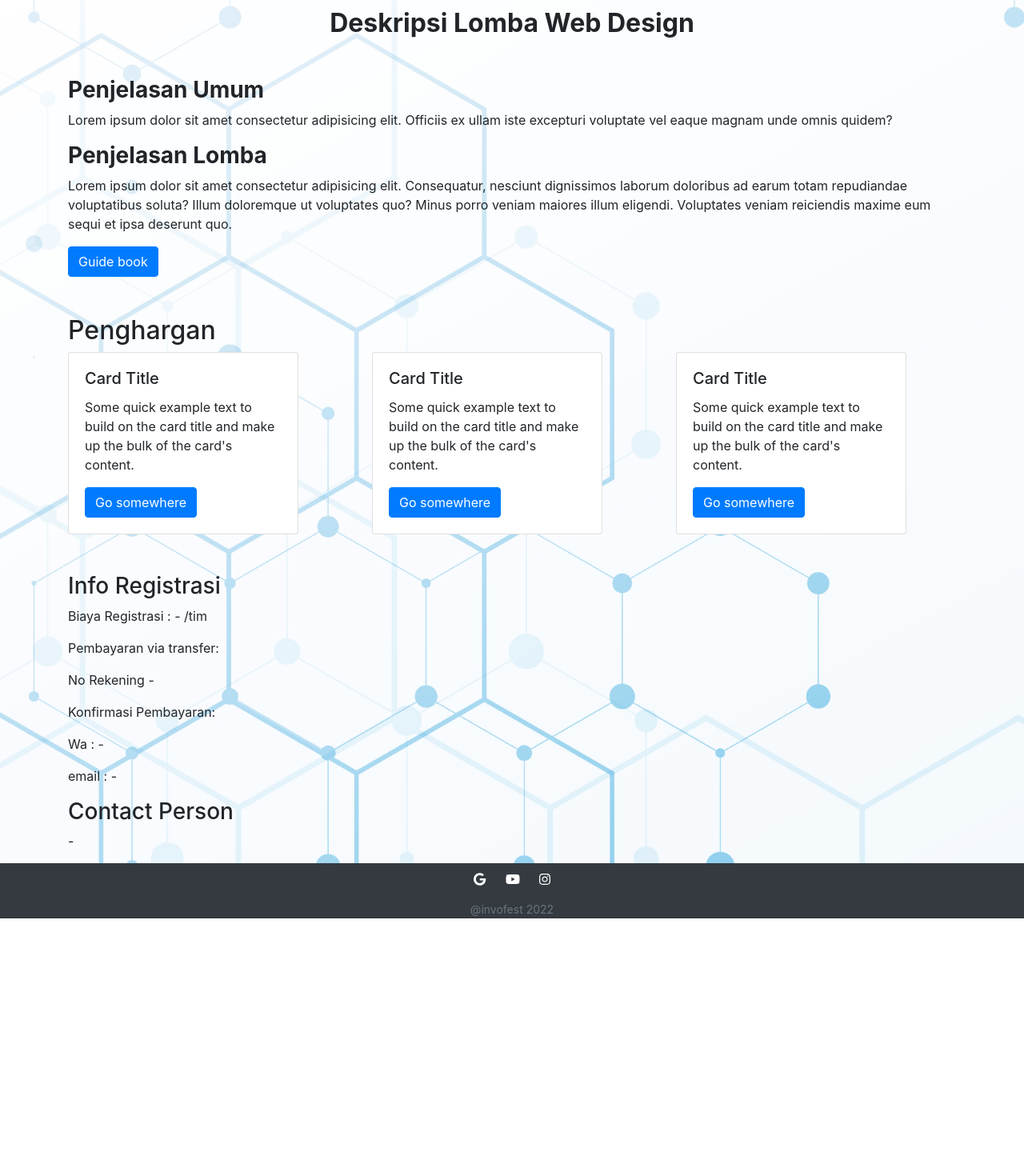
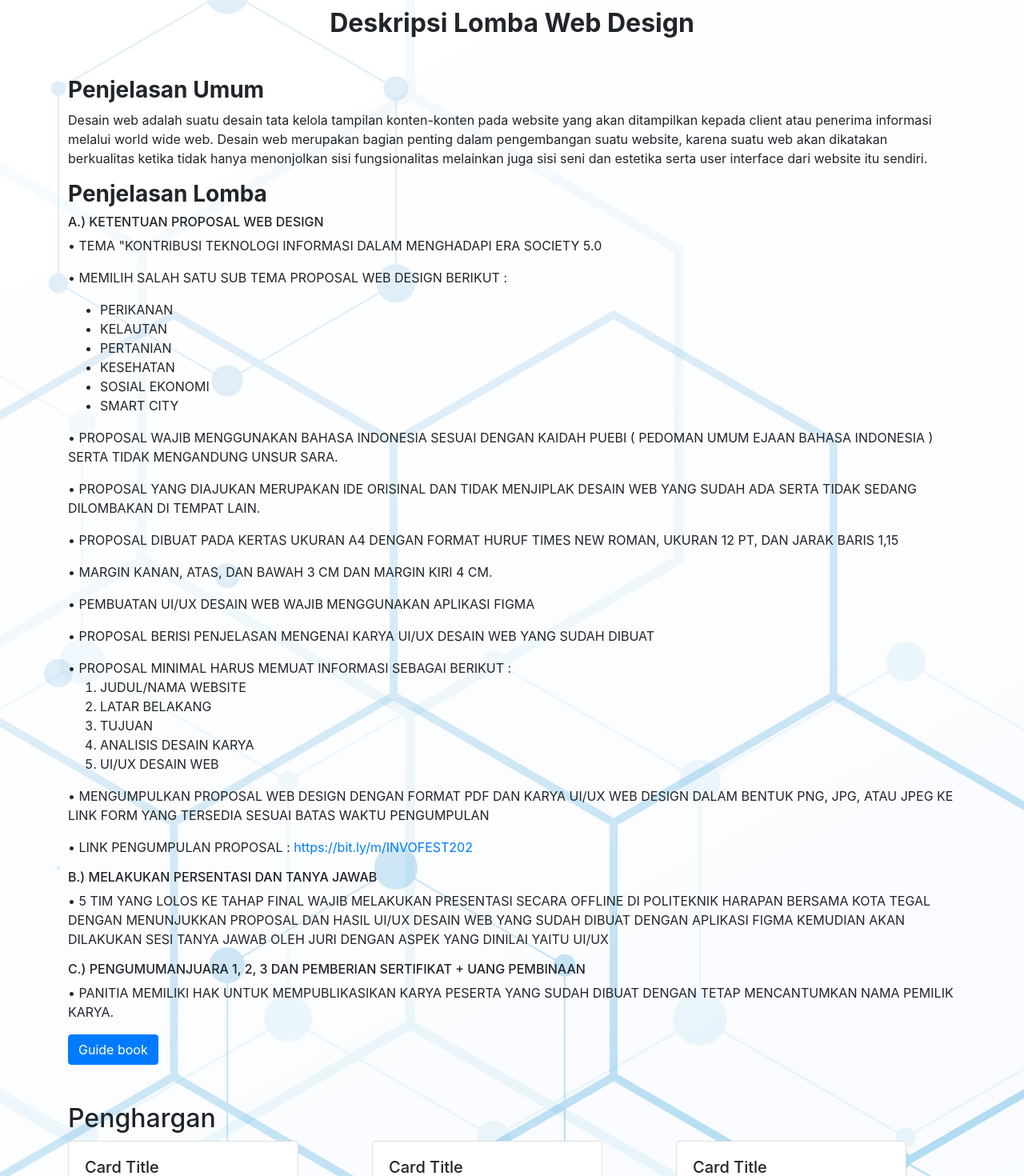
Before and after one commit to faisalalm01/test, a React (Create React App) app: page /Competition/lomba1 in a window 1280 px wide. Shown: the part 440-1910 px from the top of the page at 80% size. Before the commit the page ends 1588 px from the top, so only its background shows below. Built offline with nearby package versions, Linux system fonts and the light colour scheme; a web font is replaced by a local one.

Commit message:
update web design  competition

```diff
--- a/src/components/Competitions/Deslomba1.jsx
+++ b/src/components/Competitions/Deslomba1.jsx
@@ -7,14 +7,53 @@ export default function Deslomba1() {
       <h2 className='text-center container font-weight-bold'> Deskripsi Lomba Web Design</h2>
       <div className="container mt-5">
         <h3 className=' font-weight-bold'>Penjelasan Umum</h3>
-        <p>Lorem ipsum dolor
-          sit amet consectetur adipisicing elit.
-          Officiis ex ullam iste excepturi voluptate vel eaque magnam unde omnis quidem?</p>
+        <p>Desain web adalah suatu desain tata kelola tampilan konten-konten pada website yang akan ditampilkan
+kepada client atau penerima informasi melalui world wide web. Desain web merupakan bagian penting
+dalam pengembangan suatu website, karena suatu web akan dikatakan berkualitas ketika tidak hanya
+menonjolkan sisi fungsionalitas melainkan juga sisi seni dan estetika serta user interface dari website itu
+sendiri.
+</p>
         <h3 className=' font-weight-bold'>Penjelasan Lomba </h3>
-        <p>Lorem ipsum dolor sit amet consectetur adipisicing elit.
-          Consequatur, nesciunt dignissimos laborum doloribus ad earum totam repudiandae voluptatibus soluta?
-          Illum doloremque ut voluptates quo?
-          Minus porro veniam maiores illum eligendi. Voluptates veniam reiciendis maxime eum sequi et ipsa deserunt quo.</p>
+        <h6>A.) KETENTUAN PROPOSAL WEB DESIGN</h6>
+          <p>&bull; TEMA "KONTRIBUSI TEKNOLOGI INFORMASI DALAM MENGHADAPI ERA SOCIETY 5.0</p>
+        <p>&bull; MEMILIH SALAH SATU SUB TEMA PROPOSAL WEB DESIGN BERIKUT : </p>
+        <ul>
+            <li>PERIKANAN</li>
+            <li>KELAUTAN</li>
+            <li>PERTANIAN</li>
+            <li>KESEHATAN</li>
+            <li>SOSIAL EKONOMI</li>
+            <li>SMART CITY</li>
+          </ul>
+        <p>&bull; PROPOSAL WAJIB MENGGUNAKAN BAHASA INDONESIA SESUAI DENGAN KAIDAH PUEBI ( PEDOMAN UMUM EJAAN BAHASA INDONESIA ) SERTA TIDAK MENGANDUNG UNSUR SARA.</p>
+        <p>&bull; PROPOSAL YANG DIAJUKAN MERUPAKAN IDE ORISINAL DAN TIDAK MENJIPLAK DESAIN WEB
+          YANG SUDAH ADA SERTA TIDAK SEDANG DILOMBAKAN DI TEMPAT LAIN.</p>
+          <p>&bull; PROPOSAL DIBUAT PADA KERTAS UKURAN A4 DENGAN FORMAT HURUF TIMES NEW ROMAN,
+                  UKURAN 12 PT, DAN JARAK BARIS 1,15</p>
+        <p>&bull; MARGIN KANAN, ATAS, DAN BAWAH 3 CM DAN MARGIN KIRI 4 CM.</p>
+        <p>&bull; PEMBUATAN UI/UX DESAIN WEB WAJIB MENGGUNAKAN APLIKASI FIGMA</p>
+        <p>&bull; PROPOSAL BERISI PENJELASAN MENGENAI KARYA UI/UX DESAIN WEB YANG SUDAH DIBUAT</p>
+        <p>&bull; PROPOSAL MINIMAL HARUS MEMUAT INFORMASI SEBAGAI BERIKUT :
+          <ol>
+            <li>JUDUL/NAMA WEBSITE</li>
+            <li>LATAR BELAKANG</li>
+            <li>TUJUAN</li>
+            <li>ANALISIS DESAIN KARYA</li>
+            <li>UI/UX DESAIN WEB</li>
+          </ol>
+        </p>
+        <p>&bull; MENGUMPULKAN PROPOSAL WEB DESIGN DENGAN FORMAT PDF DAN KARYA UI/UX WEB DESIGN
+DALAM BENTUK PNG, JPG, ATAU JPEG KE LINK FORM YANG TERSEDIA SESUAI BATAS WAKTU
+PENGUMPULAN</p>
+        <p>&bull; LINK PENGUMPULAN PROPOSAL : <a href="https://bit.ly/m/INVOFEST202">https://bit.ly/m/INVOFEST202</a></p>
+        <h6>B.) MELAKUKAN PERSENTASI DAN TANYA JAWAB </h6>
+          <p>&bull; 5 TIM YANG LOLOS KE TAHAP FINAL WAJIB MELAKUKAN PRESENTASI SECARA OFFLINE DI
+          POLITEKNIK HARAPAN BERSAMA KOTA TEGAL DENGAN MENUNJUKKAN PROPOSAL DAN HASIL
+          UI/UX DESAIN WEB YANG SUDAH DIBUAT DENGAN APLIKASI FIGMA KEMUDIAN AKAN DILAKUKAN
+          SESI TANYA JAWAB OLEH JURI DENGAN ASPEK YANG DINILAI YAITU UI/UX</p>
+          <h6>C.) PENGUMUMANJUARA 1, 2, 3 DAN PEMBERIAN SERTIFIKAT + UANG PEMBINAAN</h6>
+          <p>&bull; PANITIA MEMILIKI HAK UNTUK MEMPUBLIKASIKAN KARYA PESERTA YANG SUDAH DIBUAT
+DENGAN TETAP MENCANTUMKAN NAMA PEMILIK KARYA.</p>
         <Button href='https://drive.google.com/file/d/178QWTAcff5A-gP0RrZ56OEPLv4nfrmbN/view?usp=share_link' className='btn btn-primary'>Guide book</Button>
 
       </div>
--- a/src/components/Competitions/Deslomba2.jsx
+++ b/src/components/Competitions/Deslomba2.jsx
@@ -7,9 +7,11 @@ export default function Deslomba2() {
           <h2 className='text-center container font-weight-bold'> Deskripsi Lomba Video Creative</h2>
           <div className="container mt-5">
           <h3 className=' font-weight-bold'>Penjelasan Umum</h3>
-          <p>Lorem ipsum dolor
-              sit amet consectetur adipisicing elit.
-                  Officiis ex ullam iste excepturi voluptate vel eaque magnam unde omnis quidem?</p>
+          <p>VIDEO KREATIF MERUPAKAN GABUNGAN ANTARA GAMBAR SERTA AUDIO YANG
+              TERMUAT DIDALAMNYA. VIDEO KREATIF SAAT INI MERUPAKAN KONTEN YANG PALING
+                BANYAK DIMINATI OLEH MASYARAKAT PENGGUNA INTERNET DISELURUH PENJURUH
+                DUNIA. TIDAK HANYA SUARA YANG SEKALIGUS BISA DITERIMA OLEH AUDIENS,
+                INFORMASI DAN PESAN AKAN LEBIH MUDAH DITAMPILKAN DENGAN GAMBAR.</p>
               <h3 className=' font-weight-bold'>Penjelasan Lomba </h3>
               <p>Lorem ipsum dolor sit amet consectetur adipisicing elit.
                   Consequatur, nesciunt dignissimos laborum doloribus ad earum totam repudiandae voluptatibus soluta?
--- a/src/components/Competitions/Reg1.jsx
+++ b/src/components/Competitions/Reg1.jsx
@@ -5,14 +5,18 @@ export default function Reg1() {
     <div>
       <div className="container mt-5">
         <h3>Info Registrasi</h3>
-        <p>Biaya Registrasi : - /tim</p>
+        <p>Biaya Registrasi : RP. 70.000/Tim</p>
         <p>Pembayaran via transfer:</p>
-        <p>No Rekening -</p>
+        <p>- MANDIRI : 1390026107429 (A/N AHMAD FAOZAN) </p>
+        <p>- OVO : 0821 3576 4818 (A/N AHMAD FAOZAN)</p>
+        <p>- DANA : 0821 3576 4818 (A/N AHMAD FAOZAN)</p>
+        <p>- SHOPEE PAY : 0821 3576 4818 (A/N AHMAD FAOZAN)</p>
+        <p>- GOPAY : 0821 3576 4818 (A/N AHMAD FAOZAN)</p>
         <p>Konfirmasi Pembayaran:</p>
         <p>Wa : - </p>
         <p>email : - </p>
         <h3>Contact Person</h3>
-        <p>-</p>
+        <p> 0812 8031 7808 (FIKA NUR HASARI)</p>
       </div>
     </div>
   );
--- a/src/components/Competitions/Reg2.jsx
+++ b/src/components/Competitions/Reg2.jsx
@@ -3,16 +3,21 @@ import React from "react";
 export default function Reg2() {
   return (
     <div>
-      <div className="container mt-5">
+         <div className="container mt-5">
         <h3>Info Registrasi</h3>
-        <p>Biaya Registrasi : -/tim</p>
+        <p>Biaya Registrasi : RP. 25.000/Tim</p>
         <p>Pembayaran via transfer:</p>
-        <p>No Rekening -</p>
+        <p>- MANDIRI : 1390026107429 (A/N AHMAD FAOZAN) </p>
+        <p>- OVO : 0821 3576 4818 (A/N AHMAD FAOZAN)</p>
+        <p>- DANA : 0821 3576 4818 (A/N AHMAD FAOZAN)</p>
+        <p>- SHOPEE PAY : 0821 3576 4818 (A/N AHMAD FAOZAN)</p>
+        <p>- GOPAY : 0821 3576 4818 (A/N AHMAD FAOZAN)</p>
         <p>Konfirmasi Pembayaran:</p>
-        <p>Wa : Via CP</p>
-        <p>email : -</p>
+        <p>Wa : - </p>
+        <p>email : - </p>
         <h3>Contact Person</h3>
-        <p>-</p>
+        <p>- 082135741986 (RIAN SYAPUTRA)</p>
+        <p>- 085713883512 (SUGENG SULISTIANTO)</p>
       </div>
     </div>
   );
```
